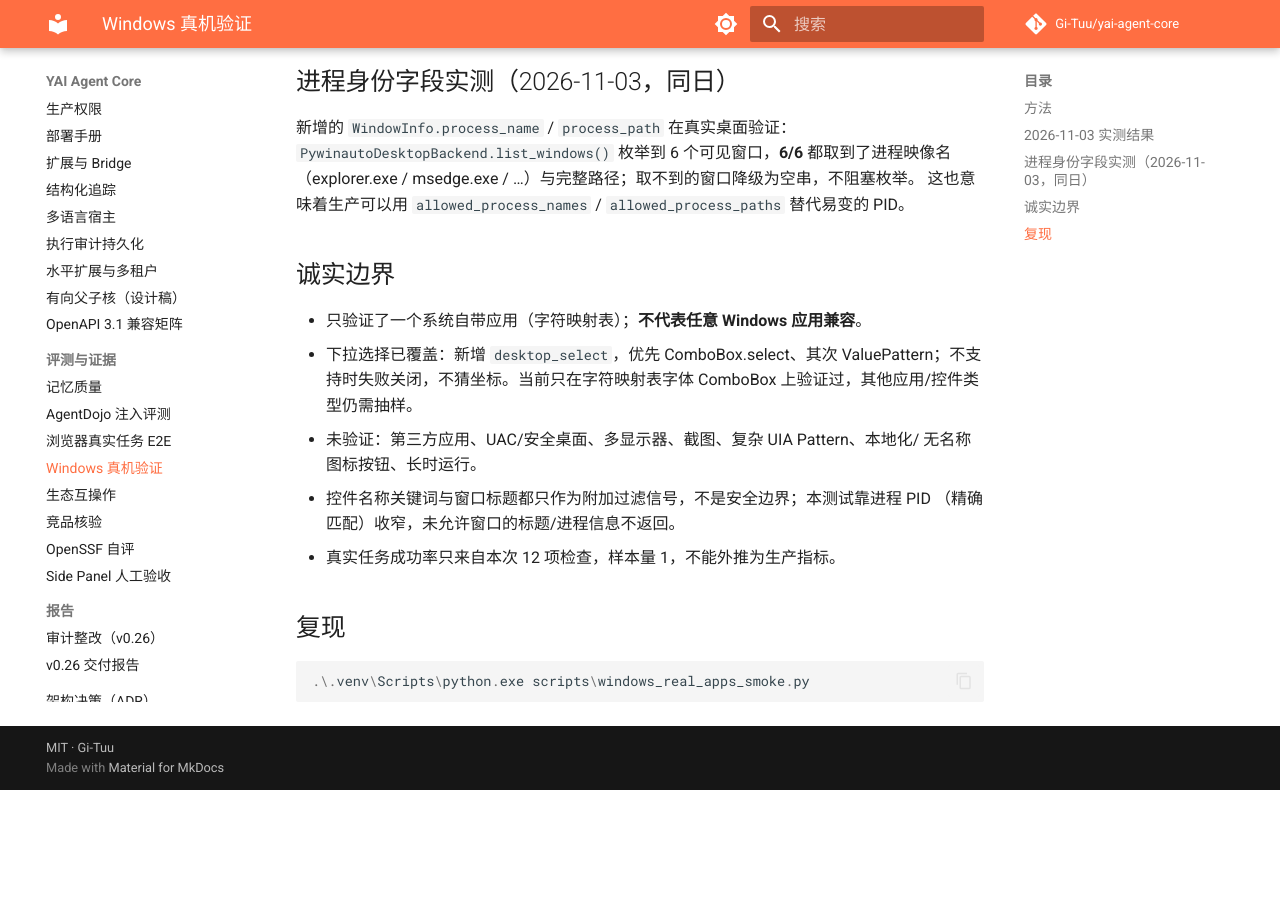
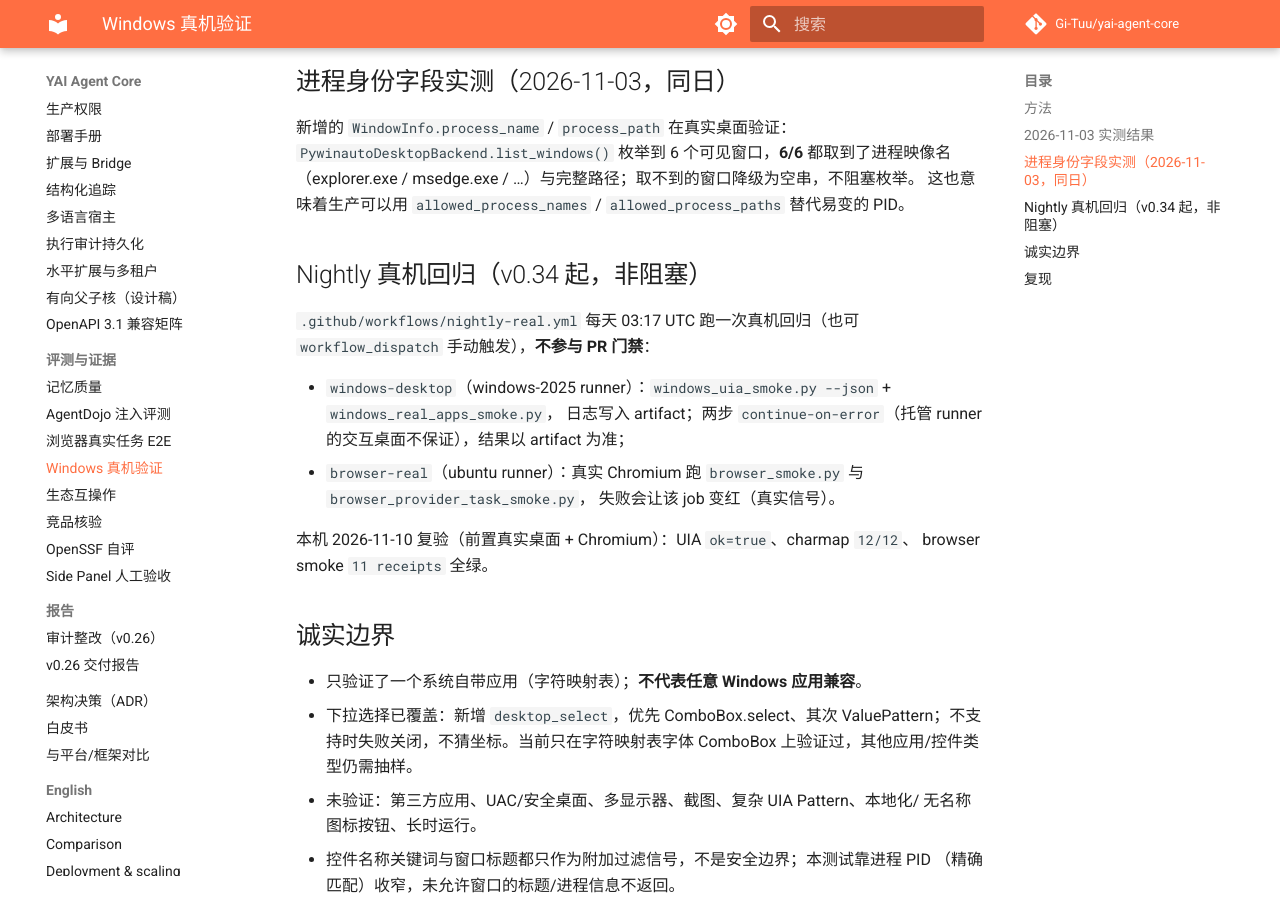
Before and after one commit to Gi-Tuu/yai-agent-core, an MkDocs documentation site: the page built from docs/evaluations/windows-real-apps.md, in a window 1280 px wide and 900 px high, scrolled down 1746 px. Built offline with MkDocs 1.6.1 and Material for MkDocs 9.7.7, drawn with Linux system fonts in a browser that asks for light colours; comment, search, counter and statistics services are not loaded; before the commit the page ends 2536 px from its top, so only the background shows below that.

Commit message:
feat(nightly): 真机回归工作流（非阻塞）
- 新增 .github/workflows/nightly-real.yml：每日 03:17 UTC + workflow_dispatch
  - browser-real（ubuntu + 真实 Chromium）：browser_smoke.py + browser_provider_task_smoke.py，
    报告与截图进 artifact；失败即红（真实信号）
  - windows-desktop（windows-latest + pywinauto）：windows_uia_smoke.py + windows_real_apps_smoke.py，
    两步 continue-on-error（托管 runner 交互桌面不保证），结果以 artifact 为准
  - 不参与 PR 门禁
- 文档：windows-real-apps / browser-task-e2e 增加 Nightly 章节；IMPLEMENTATION_STATUS 新增证据行；
  CHANGELOG
- 本机 2026-11-10 复验三脚本全绿：UIA ok / charmap 12/12 / browser 11 receipts

```diff
--- a/docs/IMPLEMENTATION_STATUS.md
+++ b/docs/IMPLEMENTATION_STATUS.md
@@ -88,6 +88,7 @@
 | 11 个示例宿主（含 1 个生产形态）+ 原生桌面壳 | 已验证 | `tests/test_host_*.py`、`tests/test_host_production.py`、`tests/test_desktop_*.py` | 桌面壳仅 Windows 真机验证；真实第三方应用行为仍由各示例自己的假后端测试界定 |
 | 有向父子核 Phase 1–3 + 尾项（v0.28–v0.33） | 已验证（32 例回归；双进程、进程托管、专员桥与 usage 预算实跑） | `tests/test_federation.py`（12）+ `test_federation_ipc.py`（7）+ `test_federation_ops.py`（8：manifest 热更新 / 每 edge 配额与统计 / 子核注销 / 进程托管与死亡失败关闭）+ `test_federation_specialists.py`（5：专员对象内省 / 多专员接入 / usage 聚合与 token 预算 / 两个可安装子核 demo）；`examples/host_m_federation/`、`examples/child_cores/` | **仅本机**：跨核事务 / 守护式自动重启 / 服务端推送 manifest 未实现；专员桥为 headless（Qt 面板接线属宿主）；不做对等 Multi-Agent；内核零改动 |
 | Windows Desktop Provider（v0.27，可选适配器） | **已验证（假 SDK 离线回归 + 真实 charmap 应用 12/12）** | `tests/test_desktop_provider.py` + `tests/test_pywinauto_backend_fake_sdk.py`（假 UIA 树覆盖观察/Invoke/SetValue/坐标点击/旧引用/进程映像解析）；`scripts/windows_uia_smoke.py`（2026-11-03 自建 WinForms → Invoke → 回调验证） | 其它真实应用、截图、UAC 提权窗口未验收；`desktop_list_windows` 按**进程身份**（PID 精确匹配 / 映像名 / 完整路径）+ 标题附加过滤，被禁窗口只回计数；真实应用验证见 [docs/evaluations/windows-real-apps.md](evaluations/windows-real-apps.md)（字符映射表 12/12，含下拉选择；第三方应用/UAC/多显示器未覆盖） |
+| 真机 nightly 回归（v0.34 起，非阻塞） | 已验证（本机三脚本复跑 + CI 工作流） | `.github/workflows/nightly-real.yml`（schedule + workflow_dispatch）；`scripts/browser_smoke.py`（11 条收据）、`windows_uia_smoke.py`（ok）、`windows_real_apps_smoke.py`（12/12）；2026-11-10 本机复验全绿 | GitHub 托管 Windows runner 的交互桌面不保证，UIA 两步 `continue-on-error`（结果看 artifact）；不覆盖真实站点多样性 / CAPTCHA / UAC / 多显示器；定时任务失败不阻塞 PR |
 | 原子写共享重试（v0.27） | 已验证（单测） | `yai_core.fsutil.replace_with_retry`；Vault/Bridge 共用 | 仍可能因长期占用最终失败，失败会保留 dirty/诊断 |
 | 适配器安全默认值（v0.27 Batch 2 / v0.27.1 桌面收紧 / v0.27.2 浏览器对齐） | 已验证（离线 + 本地 HTTP + 真实 Playwright 重定向） | `tests/test_adapter_security_defaults.py`、`tests/test_desktop_policy_identity.py`、`tests/test_browser_redirect_guard.py`；`BrowserPolicy.secure/development`、`DesktopPolicy.secure/development`；未传或宽松均发 Warning（浏览器：来源白名单空或 `*`，认 `BrowserPolicy.origins_unrestricted`；桌面：无进程身份）；桌面进程身份三白名单（PID 精确 / 映像名 / 路径）；file:/javascript:/data:/about: 默认拒绝；Playwright 路由层 abort 未授权 document 重定向 | 真实站点/真实第三方应用的完整安全矩阵仍需人工验收；控件名关键词与窗口标题都不作为安全边界 |
 | 浏览器执行路径统一 ADR + 受控浏览器 E2E（v0.27 Batch 3） | 已决策（ADR 0006，C 并存 + 明确边界）；受控端到端已验证 | [docs/adr/0006-browser-execution-unification.md](adr/0006-browser-execution-unification.md)；`scripts/browser_provider_task_smoke.py`（真实 Chromium：open/observe/type/reobserve/click/observe，3 次审批，收据链完整，页面文本验证 verified_success）；[docs/evaluations/browser-task-e2e.md](evaluations/browser-task-e2e.md)；面板只读/受控区分 | 受控浏览器 E2E 已过；当前标签页写操作以 opt-in `current_tab_action` 实现（默认关闭，协议级回归），但真实 Side Panel 用户手势 E2E 仍需人工验收；不得宣称当前标签页写操作已真机通过 |
--- a/docs/evaluations/windows-real-apps.md
+++ b/docs/evaluations/windows-real-apps.md
@@ -66,6 +66,19 @@
 （explorer.exe / msedge.exe / …）与完整路径；取不到的窗口降级为空串，不阻塞枚举。
 这也意味着生产可以用 `allowed_process_names` / `allowed_process_paths` 替代易变的 PID。
 
+## Nightly 真机回归（v0.34 起，非阻塞）
+
+`.github/workflows/nightly-real.yml` 每天 03:17 UTC 跑一次真机回归（也可 `workflow_dispatch`
+手动触发），**不参与 PR 门禁**：
+
+- `windows-desktop`（windows-2025 runner）：`windows_uia_smoke.py --json` + `windows_real_apps_smoke.py`，
+  日志写入 artifact；两步 `continue-on-error`（托管 runner 的交互桌面不保证），结果以 artifact 为准；
+- `browser-real`（ubuntu runner）：真实 Chromium 跑 `browser_smoke.py` 与 `browser_provider_task_smoke.py`，
+  失败会让该 job 变红（真实信号）。
+
+本机 2026-11-10 复验（前置真实桌面 + Chromium）：UIA `ok=true`、charmap `12/12`、
+browser smoke `11 receipts` 全绿。
+
 ## 诚实边界
 
 - 只验证了一个系统自带应用（字符映射表）；**不代表任意 Windows 应用兼容**。
```
Also changed, not shown: CHANGELOG.md (+11 -0 lines), docs/evaluations/browser-task-e2e.md (+10 -0 lines), 1 other file.
